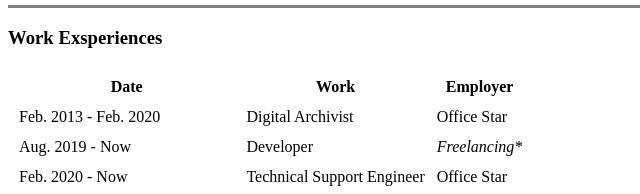
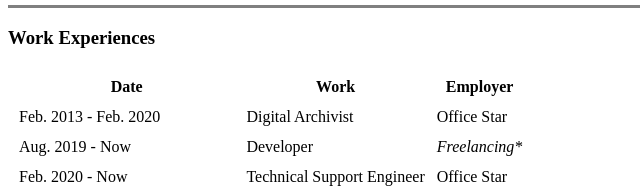
Before and after one commit to nico-arch/cv, a plain HTML site: page index.html in a window 1280 px wide. Shown: the part 457-651 px from the top of the page, 0-640 px from the left. Drawn offline with Linux system fonts and the light colour scheme.

Commit message:
Fixed some typos

```diff
--- a/index.html
+++ b/index.html
@@ -26,7 +26,7 @@
 
   <hr size="3" noshade>
 
-  <h3>Work Exsperiences</h3>
+  <h3>Work Experiences</h3>
 
   <table cellspacing="10">
     <thead>
```
